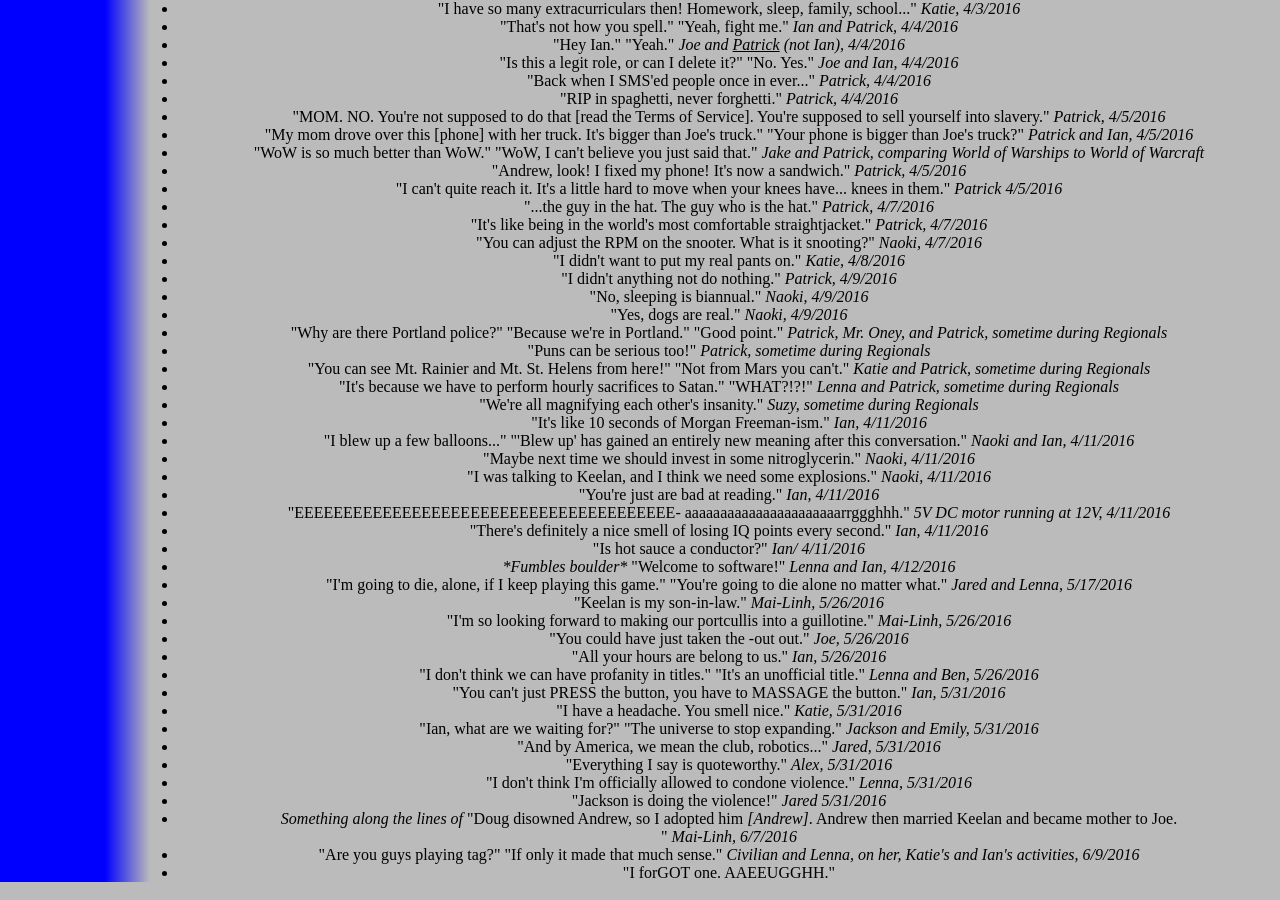
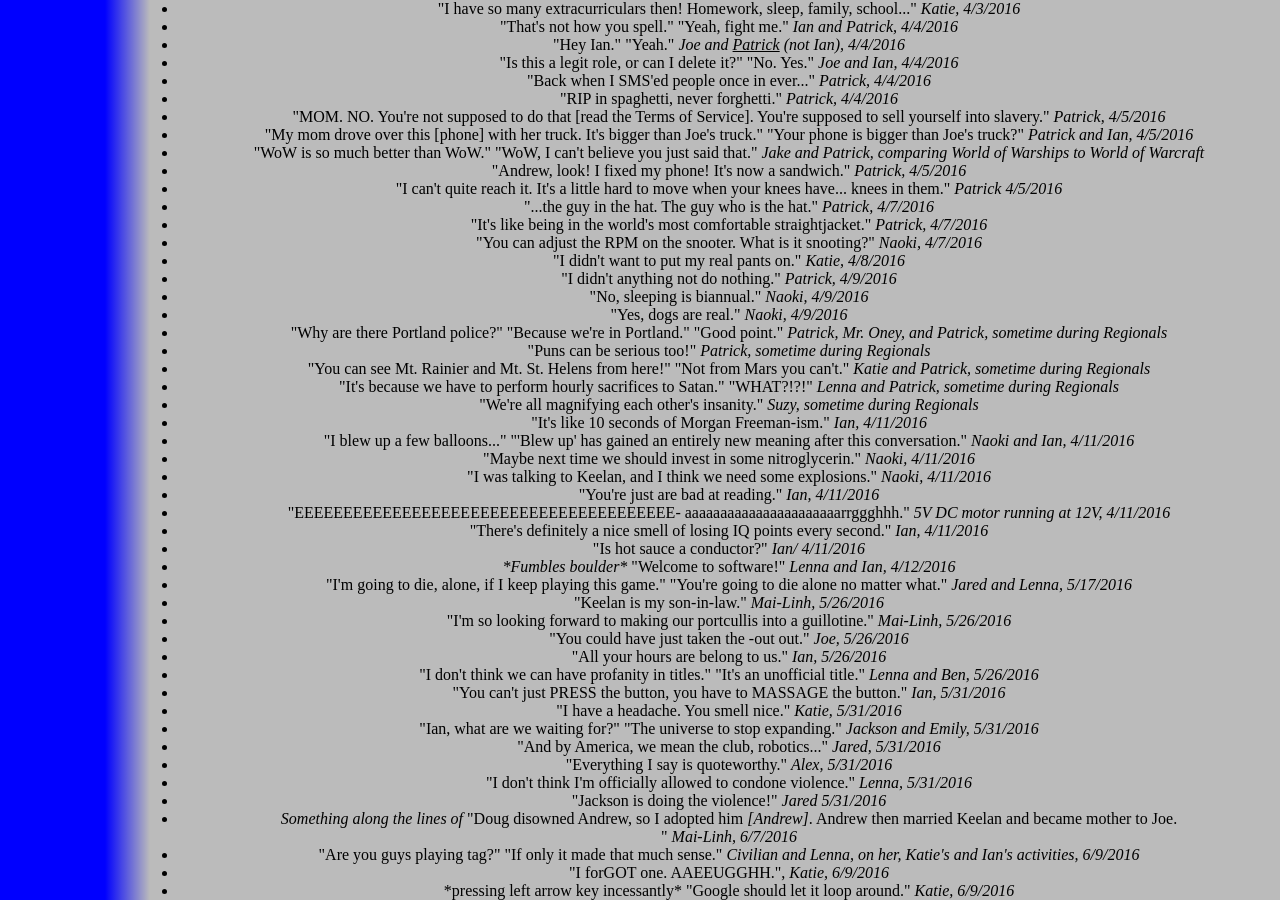
Before and after one commit to katiebugmoon/FRC4131.github.io, a Jekyll site: the page built from media/2016/quotes.html, in a window 1280 px wide and 900 px high, scrolled down 2716 px. Built offline with Jekyll 4.4.1, drawn with Linux system fonts in a browser that asks for light colours; nearby versions of some CDN libraries.

Commit message:
Update quotes.html

```diff
--- a/media/2016/quotes.html
+++ b/media/2016/quotes.html
@@ -191,6 +191,6 @@ title: Build Season 2016 Quotes
 	<li>"Jackson is doing the violence!" <i>Jared 5/31/2016</i></li>
 	<li><i>Something along the lines of </i>"Doug disowned Andrew, so I adopted him <i>[Andrew]</i>. Andrew then married Keelan and became mother to Joe. </li>" <i>Mai-Linh, 6/7/2016</i>
 	<li>"Are you guys playing tag?" "If only it made that much sense." <i>Civilian and Lenna, on her, Katie's and Ian's activities, 6/9/2016</i></li>
-	<li>"I forGOT one. AAEEUGGHH."</li>
-
+	<li>"I forGOT one. AAEEUGGHH.", <i>Katie, 6/9/2016</i></li>
+	<li>*pressing left arrow key incessantly* "Google should let it loop around." <i>Katie, 6/9/2016</i></li>
 </ul><center>
```
